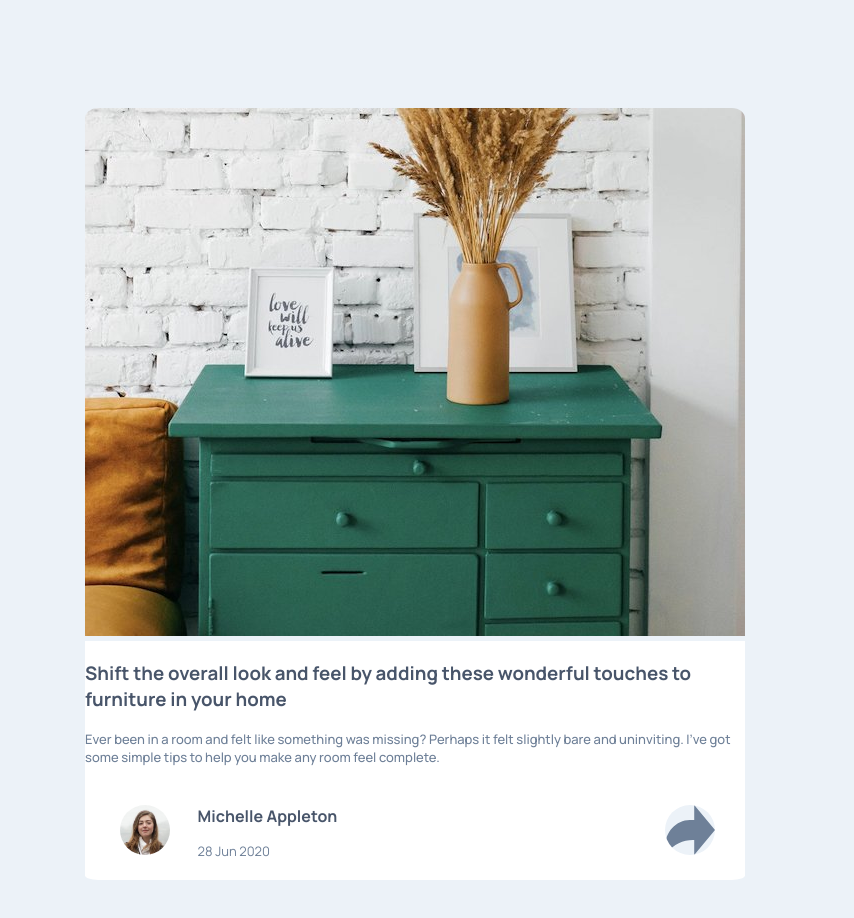
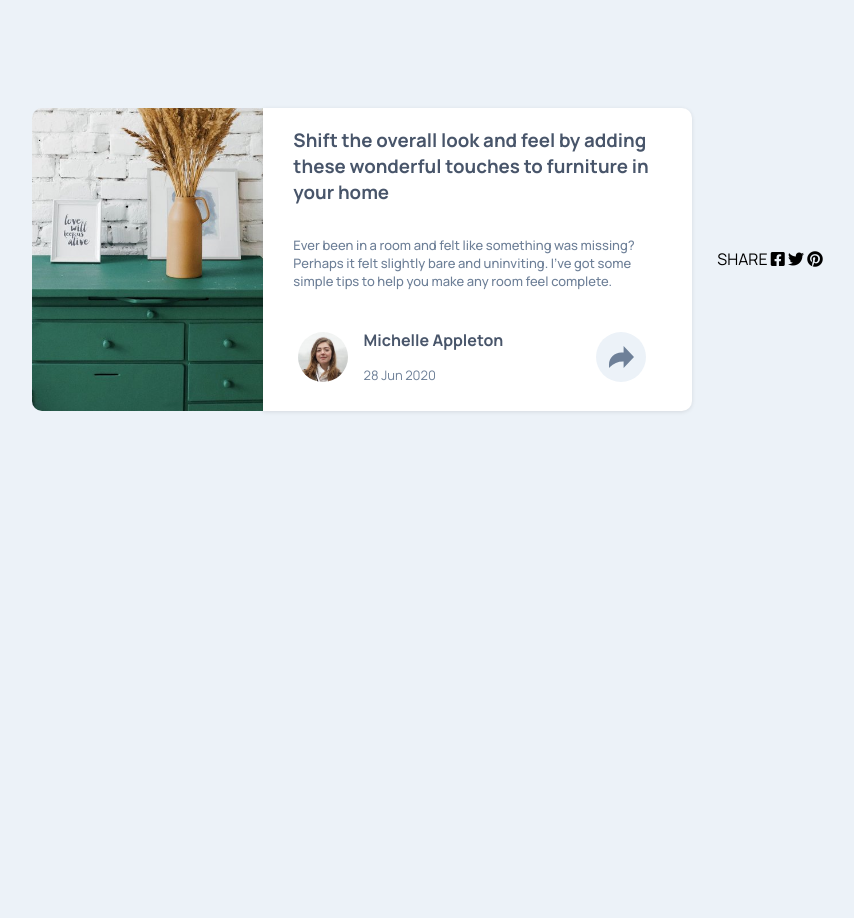
Before and after one commit to 17chasei/article-preview-component-master, a plain HTML site: page index.html in a window 1280 px wide. Shown: the whole page, without its empty margins (225-1079 px from the left). After the commit the page ends 800 px from the top, so only its background shows below. Drawn offline with Linux system fonts and the light colour scheme.

Commit message:
12/19/24 edition

```diff
--- a/index.html
+++ b/index.html
@@ -5,6 +5,7 @@
   <meta name="viewport" content="width=device-width, initial-scale=1.0">
   <link rel="icon" type="image/png" sizes="32x32" href="./images/favicon-32x32.png">
   <title>Frontend Mentor | Article preview component</title>
+  <link rel="stylesheet" href="https://cdnjs.cloudflare.com/ajax/libs/font-awesome/5.14.0/css/all.min.css">
   <link rel="stylesheet" href="./styles/styles.css">
   <link rel="preconnect" href="https://fonts.googleapis.com">
   <link rel="preconnect" href="https://fonts.gstatic.com" crossorigin>
@@ -30,12 +31,22 @@
             <h4>Michelle Appleton</h4>
             <p>28 Jun 2020</p>
           </div>
-          <img id="share-button" src="./images/icon-share.svg" alt="share">
+          <div id="share-button">
+            <img src="./images/icon-share.svg" alt="share">
+          </div>
         </div>
 
       </div>
 
     </div><!-- End of .main-card -->
+
+    <div class="social-media">
+      <span>SHARE</span>
+      <i class="fab fa-facebook-square"></i>
+      <i class="fab fa-twitter"></i>
+      <i class="fab fa-pinterest"></i>
+    </div>
+
   </div> <!-- End of .main-card.container -->
 </body>
 
--- a/styles/styles.css
+++ b/styles/styles.css
@@ -33,6 +33,8 @@ p {
 .main-card-image img {
     border-top-left-radius: 2%;
     border-top-right-radius: 2%;
+    display: block;
+    width: 100%;
 }
 
 /* Main card text styles */
@@ -40,13 +42,19 @@ p {
     background-color: white;
     border-bottom-left-radius: 2%;
     border-bottom-right-radius: 2%;
+    box-shadow: 0 1px 4px rgba(0, 0, 0, 0.1);
+}
+
+.main-card-text h3 {
+    padding: 0 30px;
 }
 
 .main-card-text-p {
     font-weight: 500;
+    padding: 0 30px;
 }
 
-/* Footer  styles*/
+/* Footer styles */
 .footer {
     display: flex;
     align-items: center;
@@ -70,23 +78,96 @@ p {
     line-height: 1px;
 }
 
+/* Share button styles */
 .footer #share-button {
+    width: 50px;
+    height: 50px;
+    background-color: hsl(210, 46%, 95%);
+    border-radius: 50%; /* Circular button */
     display: flex;
     align-items: center;
     justify-content: center;
-    background-color: hsl(210, 46%, 95%);
-    border-radius: 100%;
-    width: 50px;
-    height: 50px;
     margin-right: 45px;
-    overflow: hidden;
-    flex-shrink: 0;
 }
 
+/* Image inside the share button */
 .footer #share-button img {
     width: 100%;
     height: 100%;
     object-fit: contain;
     max-width: 60%;
     max-height: 60%;
+    width: 25px;
 }
+
+/* Media queries */
+@media (min-width: 850px) {
+    .main-card {
+        flex-direction: row;
+        align-items: stretch;
+        display: flex;
+        width: 100%;
+    }
+
+    .main-card-image {
+        display: flex;
+        width: 35%;
+        align-items: center;
+        justify-content: center;
+        overflow: hidden;
+    }
+
+    .main-card-image img {
+        object-fit: cover;
+        height: 100%;
+        width: 100%;
+        border-bottom-left-radius: 10px;
+        border-top-left-radius: 10px;
+        border-top-right-radius: 0px;
+    }
+
+    .main-card-text {
+        border-top-right-radius: 10px;
+        border-bottom-right-radius: 10px;
+        border-bottom-left-radius: 0px;
+        display: flex;
+        justify-content: space-between;
+        flex-direction: column;
+        width: 65%;
+        position: relative;
+    }
+
+    #share-button {
+        position: absolute;
+        width: 50px;
+        height: 50px;
+        background-color: hsl(210, 46%, 95%);
+        border-radius: 50%;
+        display: flex;
+        align-items: center;
+        justify-content: center;
+        right: 1px;
+        box-sizing: border-box;
+    }
+
+    #share-button img {
+        width: 60%;
+        height: 60%;
+        object-fit: contain;
+    }
+
+    .footer {
+        width: 550px
+    }
+
+    .footer-text {
+        margin-right: 25px;
+        padding-bottom: 7px;
+    }
+}
+
+@media (max-width: 748px) {
+    .footer {
+       width: 605px;
+    }
+}
```
